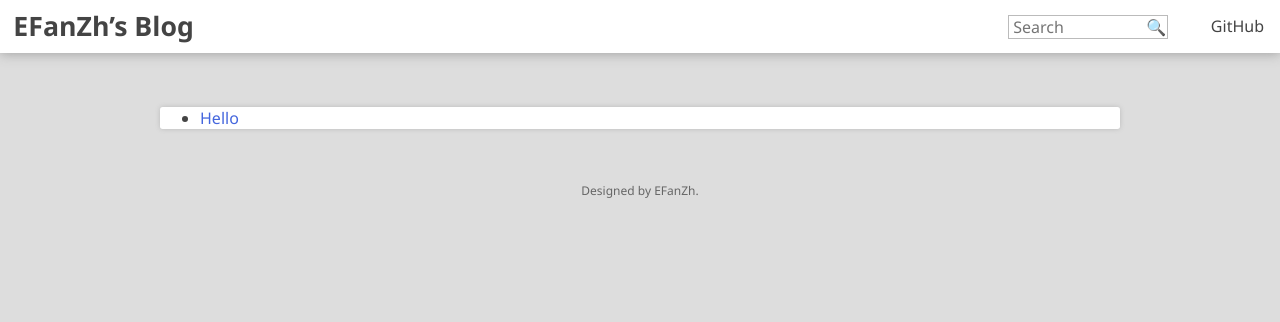
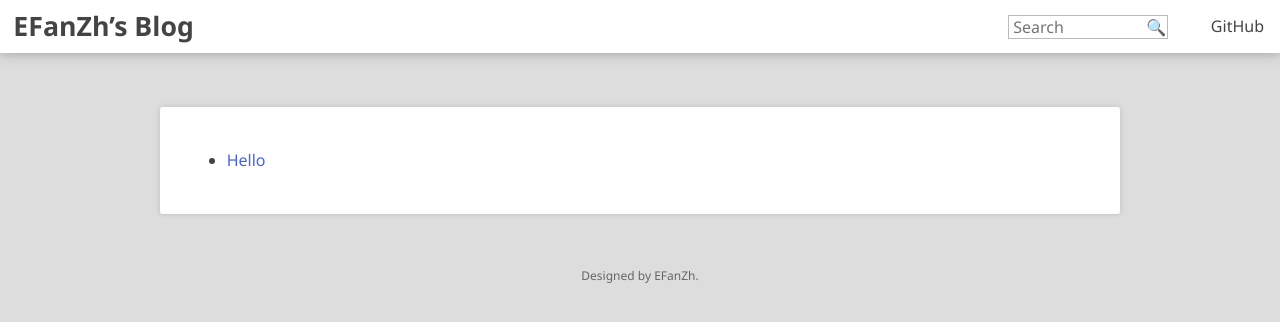
Before and after one commit to fuzeyi/efanzh.github.io, a Jekyll site: the page built from index.html, in a window 1280 px wide. Shown: the top 322 px of the page. Built offline with Jekyll 4.4.1, drawn with Linux system fonts in a browser that asks for light colours.

Commit message:
Fix home page

```diff
--- a/_layouts/default.html
+++ b/_layouts/default.html
@@ -8,6 +8,8 @@
     </head>
     <body>
         {% include header.html %}        <section class="main">
-        {{ content }}        </section>
+            <div class="post">
+                {{ content }}            </div>
+        </section>
         {% include footer.html %}    </body>
 </html>
```
